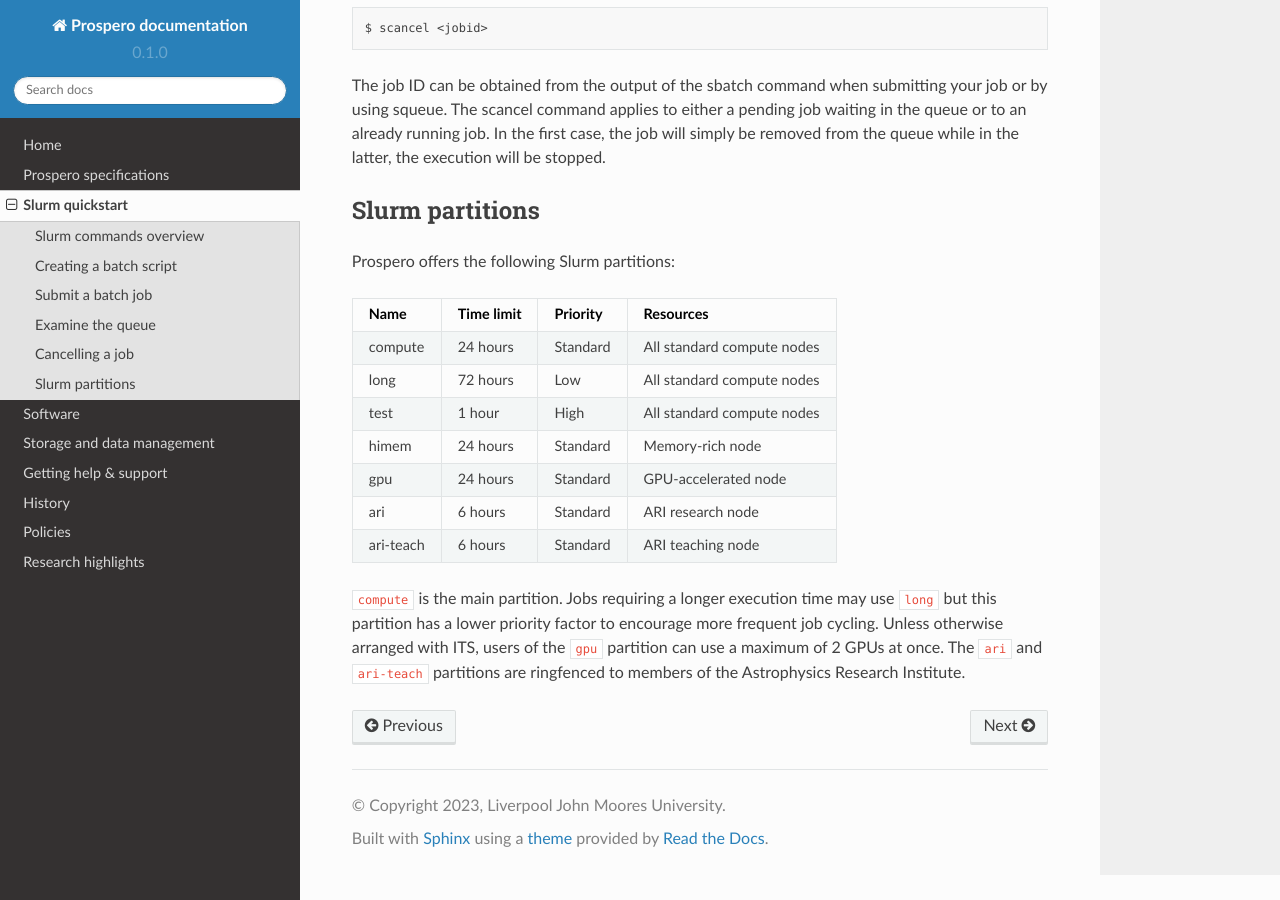
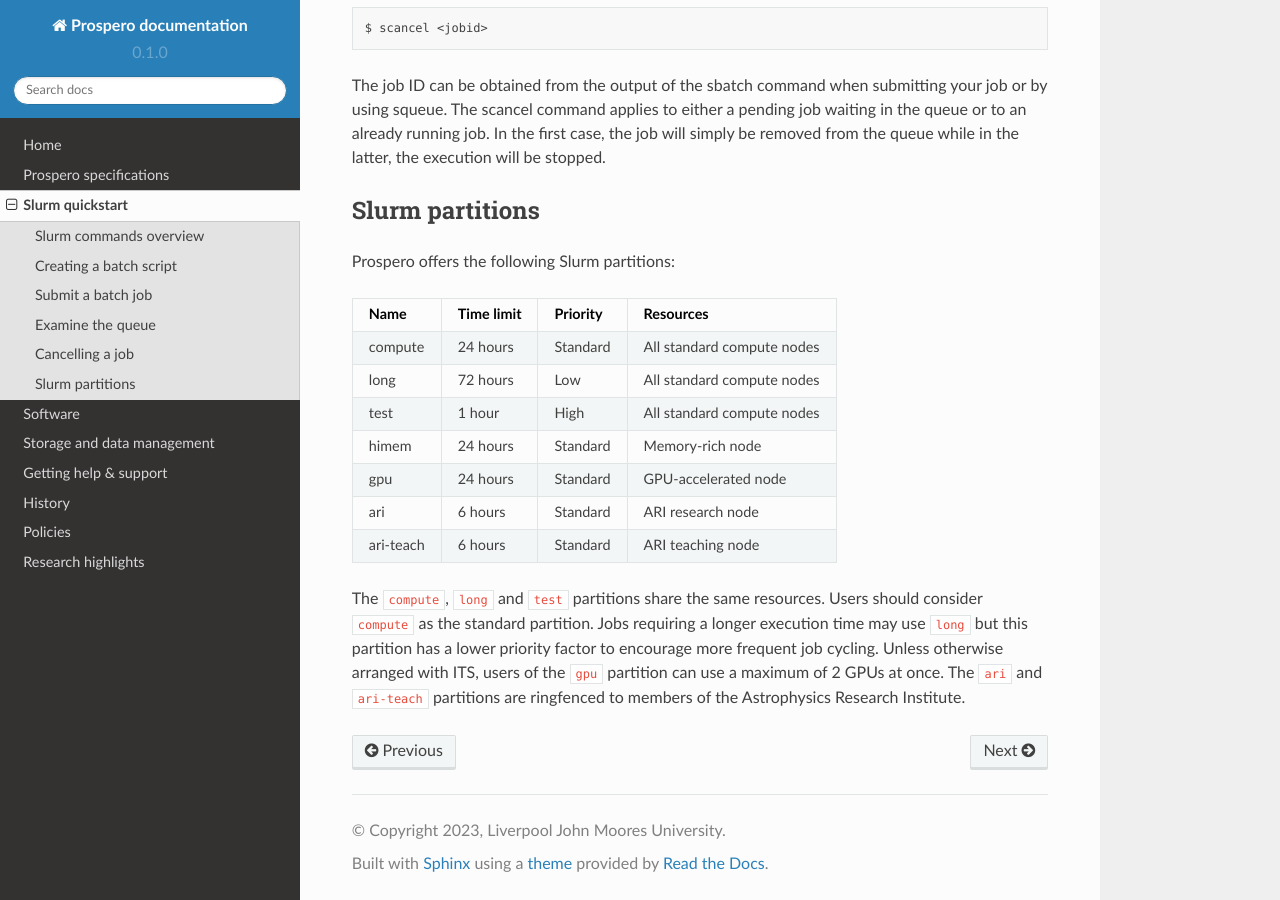
Before and after one commit to astrcrai/prospero-docs, a Sphinx documentation site: the page built from docs/source/scheduler.rst, in a window 1280 px wide and 900 px high, scrolled down 4202 px. Built offline with Sphinx 7.4.7 and the Read the Docs theme 2.0.0, drawn with Linux system fonts in a browser that asks for light colours; pages that are not in the unit, such as notebooks, are missing from menus.

Commit message:
Update scheduler.rst

```diff
--- a/docs/source/scheduler.rst
+++ b/docs/source/scheduler.rst
@@ -189,4 +189,4 @@ ari    	    6 hours         Standard     ARI research node
 ari-teach   6 hours         Standard     ARI teaching node
 =========   ===========     ========     ==========
 
-``compute`` is the main partition. Jobs requiring a longer execution time may use ``long`` but this partition has a lower priority factor to encourage more frequent job cycling. Unless otherwise arranged with ITS, users of the ``gpu`` partition can use a maximum of 2 GPUs at once. The ``ari`` and ``ari-teach`` partitions are ringfenced to members of the Astrophysics Research Institute.
+The ``compute``, ``long`` and ``test`` partitions share the same resources. Users should consider ``compute`` as the standard partition. Jobs requiring a longer execution time may use ``long`` but this partition has a lower priority factor to encourage more frequent job cycling. Unless otherwise arranged with ITS, users of the ``gpu`` partition can use a maximum of 2 GPUs at once. The ``ari`` and ``ari-teach`` partitions are ringfenced to members of the Astrophysics Research Institute.
```
